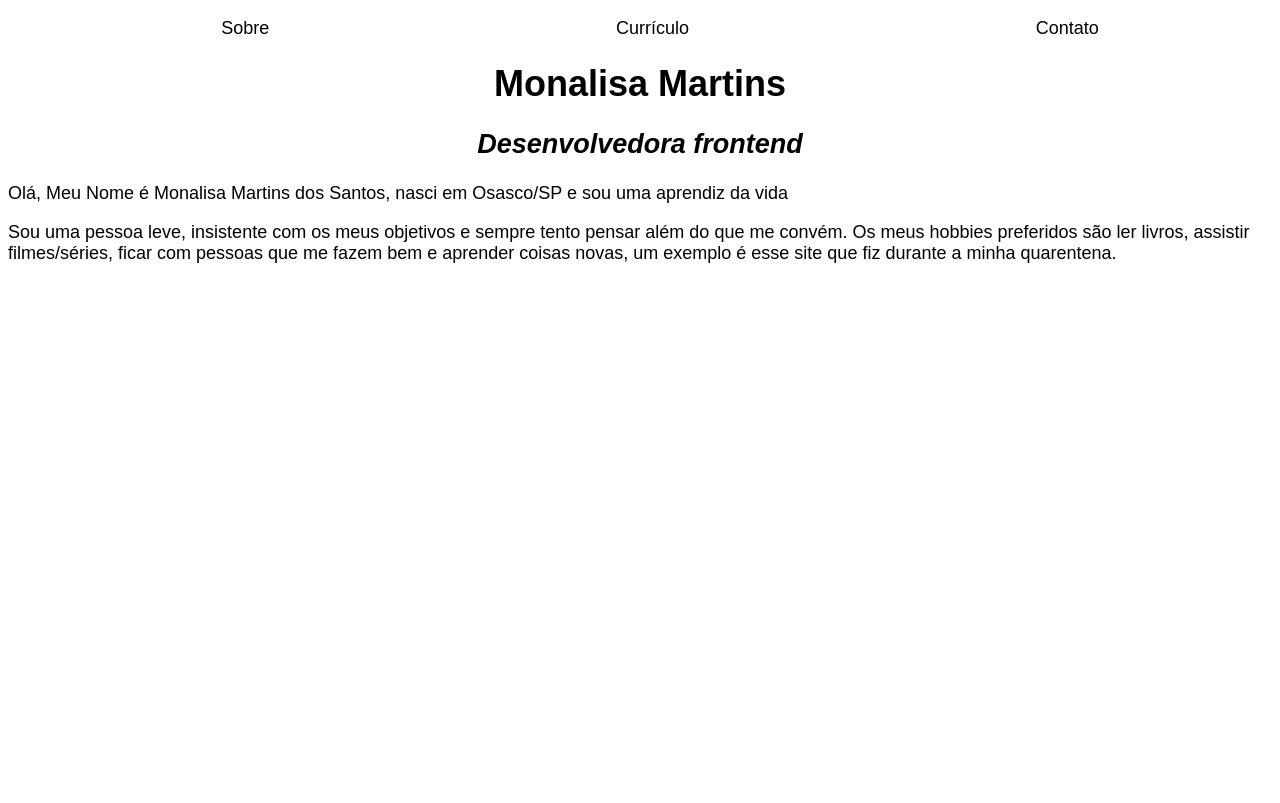
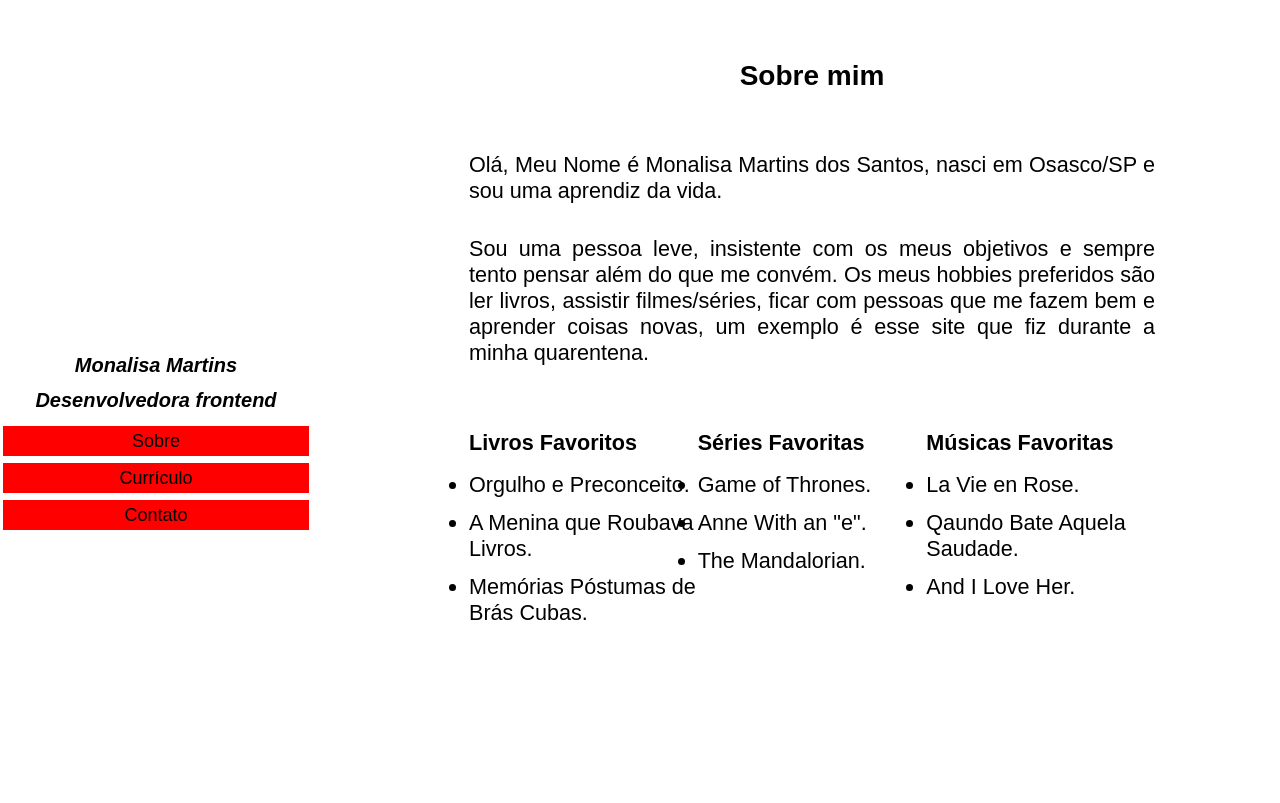
Before and after one commit to monalisams/monalisams.github.io, a plain HTML site: page index.html in a window 1280 px wide. Drawn offline with Linux system fonts and the light colour scheme.

Commit message:
modificação de layout

```diff
--- a/estilos.css
+++ b/estilos.css
@@ -1,45 +1,129 @@
+/* reset */
+*{
+  margin: 0;
+  padding: 0;
+  box-sizing: border-box;
+}
+/* ---- */
+
 body {
     background-size: auto 100vh;
     font-family: Arial;
     height: 100vh;
-  }
+
+    display: grid;
+    grid-template-columns: 1fr 3fr;
+    grid-column-gap: 2rem;
+
+}
+
+
+
+
 
   .menu {
     background-color: none;
   }
-  a{Color: black;
 
-  }
-  a{
-   text-decoration: none;
-  }
-  a:hover {
-   text-decoration: underline;
+  .menu ul{
+    display: flex;
+    flex-direction: column;
   }
 
   .menu li {
    list-style: none;
+   margin: 0.2rem;
   }
-  .menu ul{
-    display: flex;
-    justify-content: space-around;
+
+  .menu a{
+   text-decoration: none;
+   color: black;
+   background-color: red;
+   display: block;
+   padding: 0.3rem;
+   text-align: center;
+   font-size: 18px
   }
+
+  .menu a:hover {
+   text-decoration: underline;
+   background-color: royalblue;
+  }
+
+
   .site-title,
   .site-subtitle{
     color: black;
     text-align:center;
+    font-style: italic;
+    font-size: 20px;
   }
-  .site-subtitle{
-    font-style: italic;
-  }
+
   @media (min-width: 400px) {
     body {
       font-size: 14px;
     }
   }
-    @media (min-width: 600px) {
-      body {
-        font-size: 18px;
-      }
+  @media (min-width: 600px) {
+    body {
+      font-size: 18px;
     }
   }
+
+  .esquerda{
+    display: grid;
+    grid-template-columns: 1fr;
+    grid-template-rows: 1fr auto 1fr;
+    grid-row-gap: 0.70rem;
+
+  }
+
+  .esquerda .site-title{
+    align-self: end;
+  }
+  .direita {
+    display: grid;
+    align-content: center;
+    grid-template-columns: 1fr;
+    grid-template-rows: auto 1fr auto;
+  }
+  .direita h3{
+    margin: 2rem;
+    font-size: 28px;
+    align-items: center;
+    padding: 30px;
+    margin: 30px;
+    justify-self: center;
+  }
+
+  .direita .texto{
+ margin: 0 125px;
+
+  }
+
+  .direita .texto p{
+    vertical-align: center;
+    font-size: larger;
+    text-align: justify;
+    margin-bottom: 2rem;
+
+  }
+  .direita .referencias {
+display: grid;
+grid-template-columns: 1fr 1fr 1fr;
+font-size: larger;
+margin-top: 4rem;
+
+  }
+  .direita .referencias a{
+  text-decoration: none;
+  color: black;
+
+  }
+
+  .direita .referencias li{
+    margin-top: 0.75rem;
+  }
+  .direita h4{
+    margin-bottom: 1rem;
+  }
--- a/index.html
+++ b/index.html
@@ -7,18 +7,48 @@
     <link rel="stylesheet" href="./estilos.css">
 </head>
 <body>
-    <header>
+    <div class="esquerda">
+        <h1 class ="site-title">Monalisa Martins</h1>
+        <h2 class ="site-subtitle">Desenvolvedora frontend</h2>
         <nav class="menu">
           <ul>
             <li><a href="#">Sobre</a></li>
             <li><a href="#">Currículo</a></li>
             <li><a href="#">Contato</a></li>
           </ul>
-         </nav>
-        <h1 class ="site-title">Monalisa Martins</h1>
-        <h2 class ="site-subtitle">Desenvolvedora frontend</h2>
-        <p>Olá, Meu Nome é Monalisa Martins dos Santos, nasci em Osasco/SP e sou uma aprendiz da vida</p>
-        <p>Sou uma pessoa leve, insistente com os meus objetivos e sempre tento pensar além do que me convém. Os meus hobbies preferidos são ler livros, assistir filmes/séries, ficar com pessoas que me fazem bem e aprender coisas novas, um exemplo é esse site que fiz durante a minha quarentena.</p>
-    </header>
+        </nav>
+    </div>
+    <div class="direita">
+      <h3>Sobre mim</h3>
+      <div class="texto">
+      <p>Olá, Meu Nome é Monalisa Martins dos Santos, nasci em Osasco/SP e sou uma aprendiz da vida.</p>
+      <p>Sou uma pessoa leve, insistente com os meus objetivos e sempre tento pensar além do que me convém. Os meus hobbies preferidos são ler livros, assistir filmes/séries, ficar com pessoas que me fazem bem e aprender coisas novas, um exemplo é esse site que fiz durante a minha quarentena.</p>
+      <div class="referencias">
+        <nav>
+          <h4>Livros Favoritos</h4>
+          <ul>
+            <li><a href="http://www.livrosefuxicos.com/2012/02/resenha-orgulho-e-preconceito-jane.html">Orgulho e Preconceito.</a></li>
+            <li><a href="#">A Menina que Roubava Livros.</a></li>
+            <li><a href="#">Memórias Póstumas de Brás Cubas.</a></li>
+          </ul>
+        </nav>
+        <nav>
+          <h4>Séries Favoritas</h4>
+          <ul>
+            <li><a href="#">Game of Thrones.</a></li>
+            <li><a href="#">Anne With an "e".</a></li>
+            <li><a href="#">The Mandalorian.</a></li>
+          </ul>
+        </nav>
+        <nav>
+          <h4>Músicas Favoritas</h4>
+          <ul>
+            <li><a href="#">La Vie en Rose.</a></li>
+            <li><a href="#">Qaundo Bate Aquela Saudade.</a></li>
+            <li><a href="#">And I Love Her.</a></li>
+          </ul>
+        </nav>
+      </div>
+    </div>
 </body>
 </html>
```
